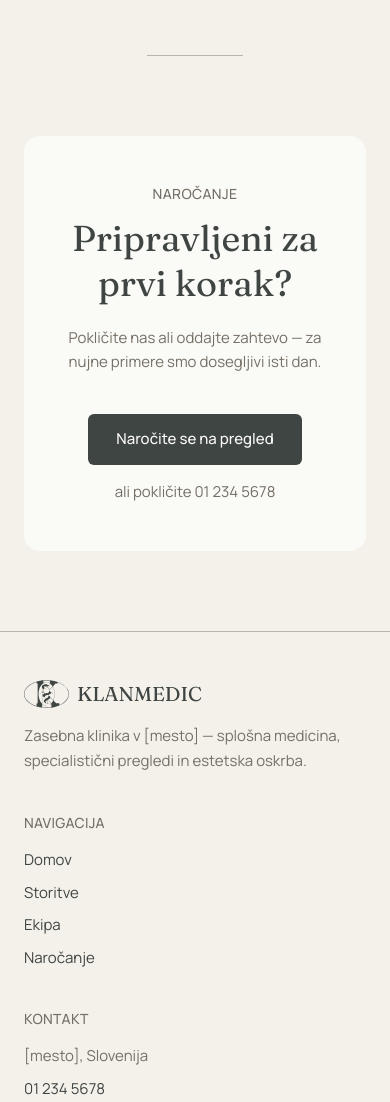
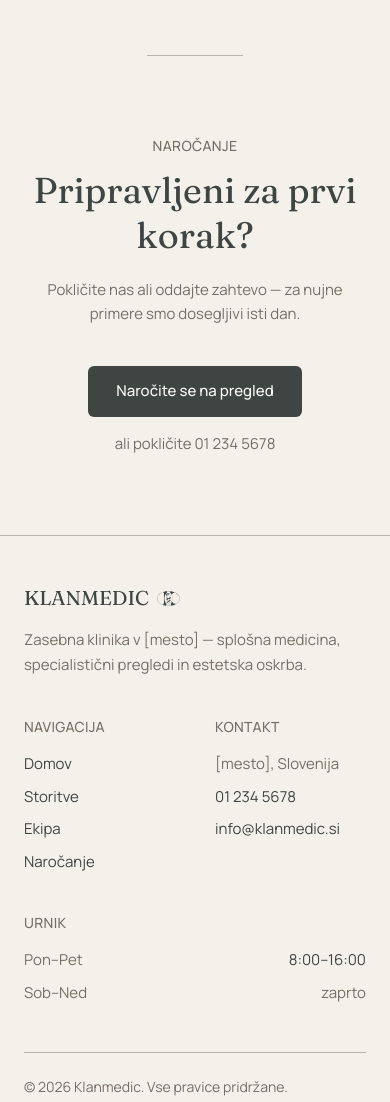
Before and after one commit to rok-klancic/klanmedic-web-site, a website: page index.html in a window 390 px wide. Shown: the part 3680-4782 px from the top of the page. Drawn offline with nearby package versions, Linux system fonts and the light colour scheme.

Commit message:
something I already forgot

```diff
--- a/index.html
+++ b/index.html
@@ -575,9 +575,7 @@
         x-show="$store.intro.ready"
         x-cloak
       >
-        <div
-          class="mx-auto max-w-3xl rounded-2xl bg-surface px-6 py-12 text-center md:px-12 md:py-16"
-        >
+        <div class="mx-auto max-w-3xl text-center">
           <p class="text-sm font-medium uppercase tracking-wide text-muted">
             Naročanje
           </p>
@@ -611,18 +609,18 @@
       x-cloak
     >
       <div class="mx-auto max-w-[80rem] px-6 py-12 md:px-8 md:py-16">
-        <div class="grid gap-10 sm:grid-cols-2 lg:grid-cols-4 lg:gap-8">
-          <div>
+        <div class="grid grid-cols-2 gap-10 lg:grid-cols-4 lg:gap-8">
+          <div class="col-span-2 sm:col-span-1">
             <a
               href="#home"
               class="flex items-center gap-2 font-fraunces text-xl text-forest"
             >
+              <span class="uppercase">Klanmedic</span>
               <img
                 src="./src/images/logotip_klanmedic_obris.svg"
                 alt=""
-                class="block h-7 w-auto"
+                class="block h-[0.72em] w-auto"
               />
-              <span class="uppercase">Klanmedic</span>
             </a>
             <p class="mt-4 text-[15px] leading-relaxed text-muted">
               Zasebna klinika v [mesto] — splošna medicina, specialistični
@@ -661,7 +659,7 @@
             </ul>
           </div>
 
-          <div>
+          <div class="col-span-2 sm:col-span-1">
             <p class="text-sm font-medium uppercase tracking-wide text-muted">
               Urnik
             </p>
```
Also changed, not shown: src/css/output.css.
